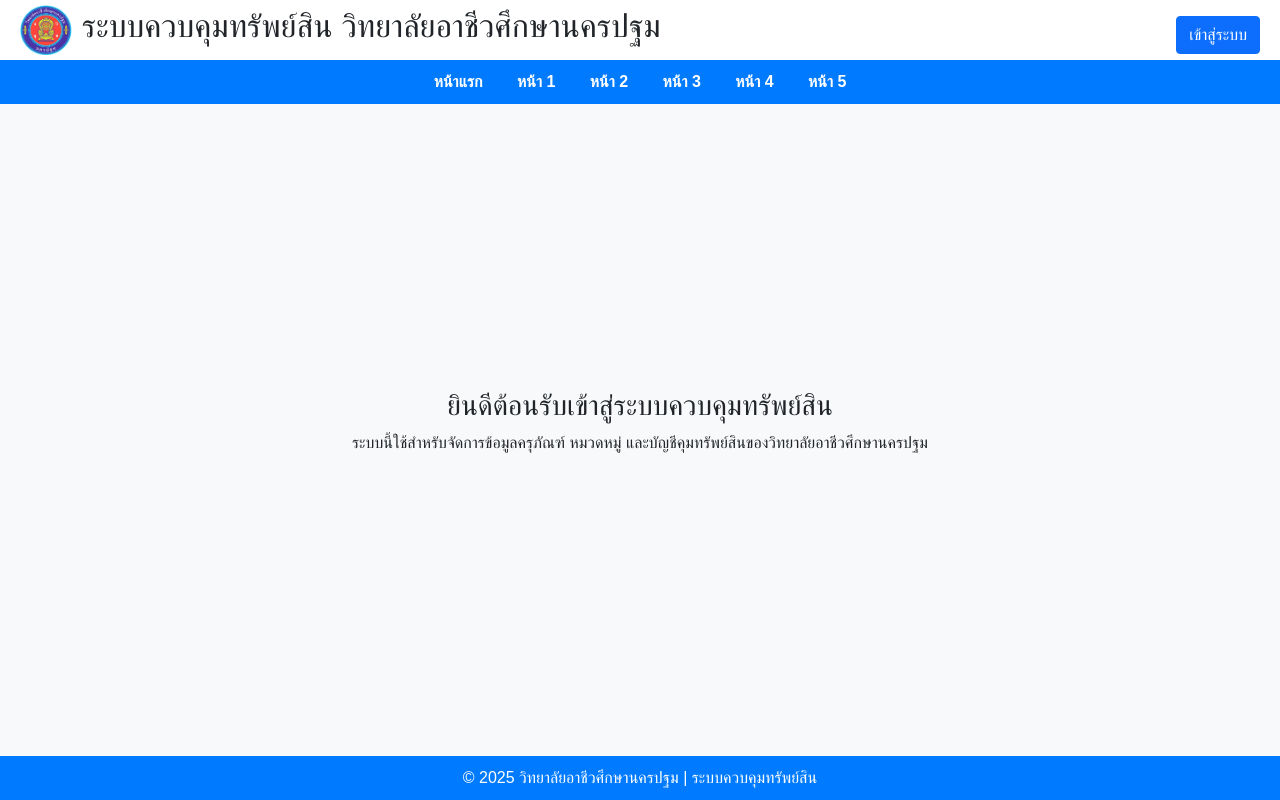
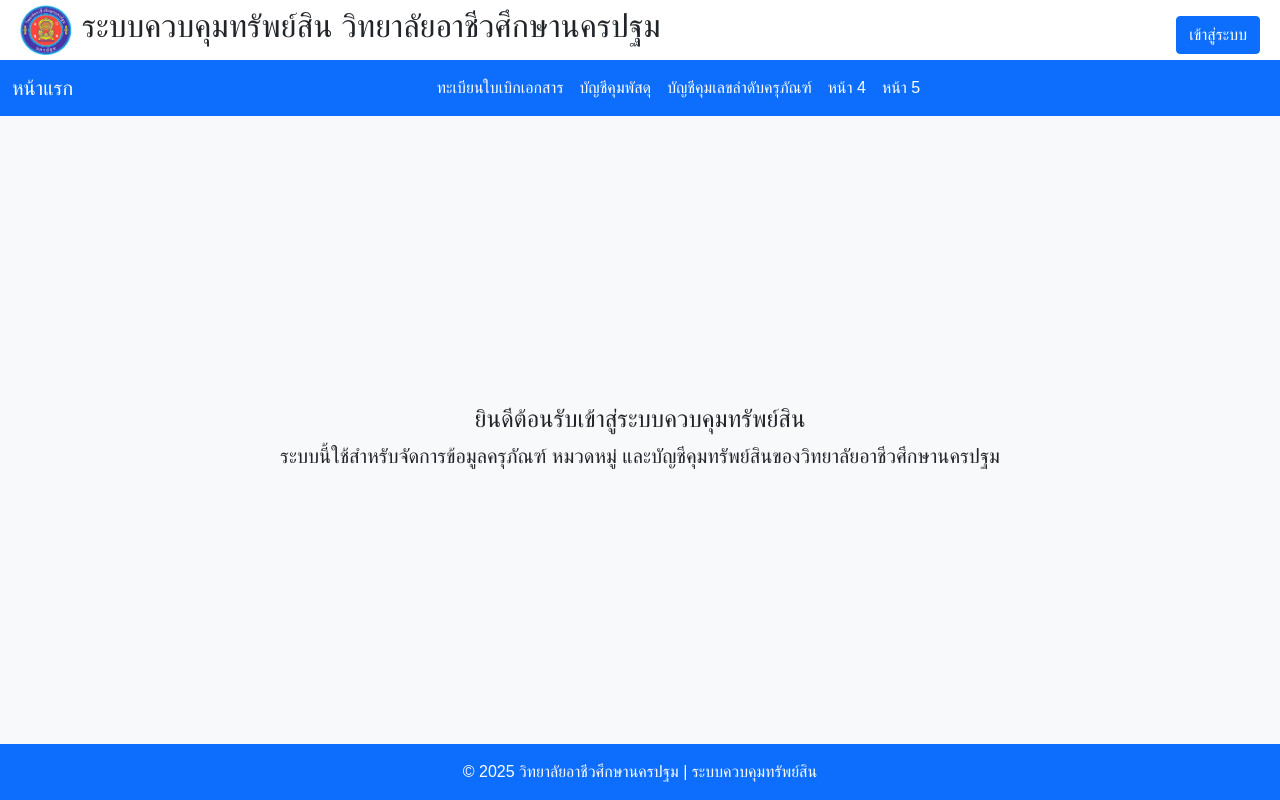
Before and after one commit to aumnadop001/Kurupun, a Flask app: page / in a window 1280 px wide. Run offline with Flask 3, Linux system fonts and the light colour scheme; some libraries are stand-ins or nearby versions.

Commit message:
ช่วยด้วยครับเฮีย

```diff
--- a/app.py
+++ b/app.py
@@ -8,17 +8,17 @@ def index():
     return render_template('index.html')
 
 # 5 หน้าอื่น
-@app.route('/page1')
-def page1():
-    return render_template('page1.html')
+@app.route('/withdrawal')
+def withdrawal():
+    return render_template('withdrawal.html')
 
-@app.route('/page2')
-def page2():
-    return render_template('page2.html')
+@app.route('/inventorycontrol')
+def inventorycontrol():
+    return render_template('inventorycontrol.html')
 
-@app.route('/page3')
-def page3():
-    return render_template('page3.html')
+@app.route('/fixed_asset')
+def fixed_asset():
+    return render_template('fixed_asset.html')
 
 @app.route('/page4')
 def page4():
--- a/templates/base.html
+++ b/templates/base.html
@@ -5,27 +5,18 @@
     <title>
       {{ title if title else "ระบบควบคุมทรัพย์สิน วิทยาลัยอาชีวศึกษานครปฐม" }}
     </title>
+
+    <!-- Bootstrap 5 CSS -->
     <link
       href="https://cdn.jsdelivr.net/npm/bootstrap@5.0.2/dist/css/bootstrap.min.css"
       rel="stylesheet"
       integrity="sha384-EVSTQN3/azprG1Anm3QDgpJLIm9Nao0Yz1ztcQTwFspd3yD65VohhpuuCOmLASjC"
       crossorigin="anonymous"
     />
-    <script
-      src="https://cdn.jsdelivr.net/npm/bootstrap@5.0.2/dist/js/bootstrap.bundle.min.js"
-      integrity="sha384-MrcW6ZMFYlzcLA8Nl+NtUVF0sA7MsXsP1UyJoMp4YLEuNSfAP+JcXn/tWtIaxVXM"
-      crossorigin="anonymous"
-    ></script>
-    <script
-      src="https://cdn.jsdelivr.net/npm/@popperjs/core@2.9.2/dist/umd/popper.min.js"
-      integrity="sha384-IQsoLXl5PILFhosVNubq5LC7Qb9DXgDA9i+tQ8Zj3iwWAwPtgFTxbJ8NT4GN1R8p"
-      crossorigin="anonymous"
-    ></script>
-    <script
-      src="https://cdn.jsdelivr.net/npm/bootstrap@5.0.2/dist/js/bootstrap.min.js"
-      integrity="sha384-cVKIPhGWiC2Al4u+LWgxfKTRIcfu0JTxR+EQDz/bgldoEyl4H0zUF0QKbrJ0EcQF"
-      crossorigin="anonymous"
-    ></script>
+
+    <!-- SweetAlert2 -->
+    <script src="https://cdn.jsdelivr.net/npm/sweetalert2@11"></script>
+
     <style>
       body {
         margin: 0;
@@ -44,40 +35,21 @@
         height: 50px;
         margin-right: 10px;
       }
-      nav {
-        background-color: #007bff;
-        padding: 10px;
-        text-align: center;
-      }
-      nav a {
-        color: white;
-        margin: 0 15px;
-        text-decoration: none;
-        font-weight: bold;
-      }
-      nav a:hover {
-        text-decoration: underline;
-      }
       .container {
         padding: 30px;
-        min-height: 500px;
-        display: flex;
-        flex-direction: column;
-        align-items: center;
-        justify-content: center;
-        text-align: center;
+        min-height: calc(100vh - 160px); /* เผื่อ header + footer */
       }
       footer {
         background-color: #007bff;
         color: white;
         text-align: center;
         padding: 10px;
-        position: relative;
+        position: fixed;
         bottom: 0;
         width: 100%;
       }
-      /* Modal */
-      .modal {
+      /* Modal Custom */
+      .modal-custom {
         display: none;
         position: fixed;
         z-index: 999;
@@ -89,7 +61,7 @@
         overflow: auto;
         background-color: rgba(0, 0, 0, 0.5);
       }
-      .modal-content {
+      .modal-content-custom {
         background-color: white;
         margin: auto;
         padding: 20px;
@@ -99,8 +71,8 @@
         text-align: center;
         box-shadow: 0 5px 15px rgba(0, 0, 0, 0.3);
       }
-      .modal-content img {
-        width: 80px;
+      .modal-content-custom img {
+        width: 100px;
         margin-bottom: 10px;
       }
       .close {
@@ -133,89 +105,127 @@
       button:hover {
         background-color: #0056b3;
       }
-      /* Success/Fail Message */
-      .status-message {
-        display: none;
-        margin-top: 15px;
-        font-weight: bold;
-        font-size: 14px;
-      }
-      .success {
-        color: green;
-      }
-      .error {
-        color: red;
-      }
     </style>
   </head>
   <body>
+    <!-- Header -->
     <header>
       <div style="display: flex; align-items: center">
         <img src="{{ url_for('static', filename='logo.png') }}" alt="โลโก้" />
         <h2>ระบบควบคุมทรัพย์สิน วิทยาลัยอาชีวศึกษานครปฐม</h2>
       </div>
-      <button id="loginBtn" type="button" class="btn btn-primary">เข้าสู่ระบบ</button>
+      <button id="loginBtn" type="button" class="btn btn-primary">
+        เข้าสู่ระบบ
+      </button>
     </header>
 
-    <nav>
-      <a href="/">หน้าแรก</a>
-      <a href="/page1">หน้า 1</a>
-      <a href="/page2">หน้า 2</a>
-      <a href="/page3">หน้า 3</a>
-      <a href="/page4">หน้า 4</a>
-      <a href="/page5">หน้า 5</a>
+    <!-- Navbar -->
+    <nav class="navbar navbar-expand-lg navbar-dark bg-primary">
+      <div class="container-fluid">
+        <a class="navbar-brand" href="/">หน้าแรก</a>
+        <button
+          class="navbar-toggler"
+          type="button"
+          data-bs-toggle="collapse"
+          data-bs-target="#navbarSupportedContent"
+          aria-controls="navbarSupportedContent"
+          aria-expanded="false"
+          aria-label="Toggle navigation"
+        >
+          <span class="navbar-toggler-icon"></span>
+        </button>
+
+        <div
+          class="collapse navbar-collapse justify-content-center"
+          id="navbarSupportedContent"
+        >
+          <ul class="navbar-nav mb-2 mb-lg-0">
+            <li class="nav-item">
+              <a class="nav-link active" href="/withdrawal"
+                >ทะเบียนใบเบิกเอกสาร</a
+              >
+            </li>
+            <li class="nav-item">
+              <a class="nav-link active" href="/inventorycontrol"
+                >บัญชีคุมพัสดุ</a
+              >
+            </li>
+            <li class="nav-item">
+              <a class="nav-link active" href="/fixed_asset"
+                >บัญชีคุมเลขลำดับครุภัณฑ์</a
+              >
+            </li>
+            <li class="nav-item">
+              <a class="nav-link active" href="/page4">หน้า 4</a>
+            </li>
+            <li class="nav-item">
+              <a class="nav-link active" href="/page5">หน้า 5</a>
+            </li>
+          </ul>
+        </div>
+      </div>
     </nav>
 
-    <div class="container" style="height: calc(100vh - 148px);">{% block content %}{% endblock %}</div>
+    <!-- Container -->
+    <div class="container">{% block content %}{% endblock %}</div>
 
-    <footer class="sticky-bottom">© 2025 วิทยาลัยอาชีวศึกษานครปฐม | ระบบควบคุมทรัพย์สิน</footer>
+    <!-- Footer -->
+    <footer class="bg-primary text-white text-center py-3 fixed-bottom">
+      © 2025 วิทยาลัยอาชีวศึกษานครปฐม | ระบบควบคุมทรัพย์สิน
+    </footer>
 
     <!-- Modal Login -->
-    <div id="loginModal" class="modal">
-      <div class="modal-content">
+    <div id="loginModal" class="modal-custom">
+      <div class="modal-content-custom">
         <span class="close">&times;</span>
         <img src="{{ url_for('static', filename='logo.png') }}" alt="โลโก้" />
         <h3>เข้าสู่ระบบ</h3>
         <input type="text" id="username" placeholder="ชื่อผู้ใช้" />
         <input type="password" id="password" placeholder="รหัสผ่าน" />
         <button id="loginSubmit">เข้าสู่ระบบ</button>
-        <div id="status" class="status-message"></div>
       </div>
     </div>
 
+    <!-- Bootstrap JS Bundle -->
+    <script
+      src="https://cdn.jsdelivr.net/npm/bootstrap@5.0.2/dist/js/bootstrap.bundle.min.js"
+      integrity="sha384-MrcW6ZMFYlzcLA8Nl+NtUVF0sA7MsXsP1UyJoMp4YLEuNSfAP+JcXn/tWtIaxVXM"
+      crossorigin="anonymous"
+    ></script>
+
+    <!-- Login Script with SweetAlert2 -->
     <script>
-      var modal = document.getElementById("loginModal");
-      var btn = document.getElementById("loginBtn");
-      var span = document.getElementsByClassName("close")[0];
-      var submitBtn = document.getElementById("loginSubmit");
-      var statusMsg = document.getElementById("status");
+      const modal = document.getElementById("loginModal");
+      const btn = document.getElementById("loginBtn");
+      const span = document.getElementsByClassName("close")[0];
+      const submitBtn = document.getElementById("loginSubmit");
 
-      btn.onclick = function () {
-        modal.style.display = "block";
-      };
-      span.onclick = function () {
-        modal.style.display = "none";
-        statusMsg.style.display = "none";
-      };
-      window.onclick = function (event) {
-        if (event.target == modal) {
-          modal.style.display = "none";
-          statusMsg.style.display = "none";
-        }
+      btn.onclick = () => (modal.style.display = "block");
+      span.onclick = () => (modal.style.display = "none");
+      window.onclick = (event) => {
+        if (event.target == modal) modal.style.display = "none";
       };
 
-      submitBtn.onclick = function () {
-        let user = document.getElementById("username").value;
-        let pass = document.getElementById("password").value;
+      submitBtn.onclick = () => {
+        const user = document.getElementById("username").value;
+        const pass = document.getElementById("password").value;
 
         if (user === "admin" && pass === "1234") {
-          statusMsg.innerHTML = "✅ เข้าสู่ระบบสำเร็จ";
-          statusMsg.className = "status-message success";
-          statusMsg.style.display = "block";
+          Swal.fire({
+            icon: "success",
+            title: "เข้าสู่ระบบสำเร็จ",
+            text: "ยินดีต้อนรับ!",
+            confirmButtonText: "ตกลง",
+          }).then(() => {
+            modal.style.display = "none";
+          });
         } else {
-          statusMsg.innerHTML = "❌ เข้าสู่ระบบไม่สำเร็จ";
-          statusMsg.className = "status-message error";
-          statusMsg.style.display = "block";
+          Swal.fire({
+            icon: "error",
+            title: "เข้าสู่ระบบไม่สำเร็จ",
+            text: "ชื่อผู้ใช้หรือรหัสผ่านไม่ถูกต้อง",
+            confirmButtonText: "ลองอีกครั้ง",
+          });
         }
       };
     </script>
--- a/templates/index.html
+++ b/templates/index.html
@@ -1,5 +1,13 @@
-{% extends "base.html" %}
-{% block content %}
-<h3>ยินดีต้อนรับเข้าสู่ระบบควบคุมทรัพย์สิน</h3>
-<p>ระบบนี้ใช้สำหรับจัดการข้อมูลครุภัณฑ์ หมวดหมู่ และบัญชีคุมทรัพย์สินของวิทยาลัยอาชีวศึกษานครปฐม</p>
+{% extends "base.html" %} {% block content %}
+<div
+  class="d-flex justify-content-center align-items-center flex-column text-center"
+  style="height: calc(100vh - 200px)"
+>
+  <h1 class="h4">ยินดีต้อนรับเข้าสู่ระบบควบคุมทรัพย์สิน</h1>
+  <p class="lead">
+    ระบบนี้ใช้สำหรับจัดการข้อมูลครุภัณฑ์ หมวดหมู่
+    และบัญชีคุมทรัพย์สินของวิทยาลัยอาชีวศึกษานครปฐม
+  </p>
+</div>
+
 {% endblock %}
--- a/templates/page1.html
+++ /dev/null
@@ -1,5 +0,0 @@
-{% extends "base.html" %}
-{% block content %}
-<h3>หน้านี้คือ หน้า 1</h3>
-<p>เนื้อหาของหน้า 1</p>
-{% endblock %}
--- a/templates/page2.html
+++ /dev/null
@@ -1,5 +0,0 @@
-{% extends "base.html" %}
-{% block content %}
-<h3>หน้านี้คือ หน้า 2</h3>
-<p>เนื้อหาของหน้า 2</p>
-{% endblock %}
--- a/templates/page3.html
+++ /dev/null
@@ -1,5 +0,0 @@
-{% extends "base.html" %}
-{% block content %}
-<h3>หน้านี้คือ หน้า 3</h3>
-<p>เนื้อหาของหน้า 3</p>
-{% endblock %}
```
Also changed, not shown: templates/fixed_asset.html (added, +50 -0 lines), templates/inventorycontrol.html (added, +66 -0 lines), templates/login.html (+9 -8 lines), templates/withdrawal.html (added, +36 -0 lines).
